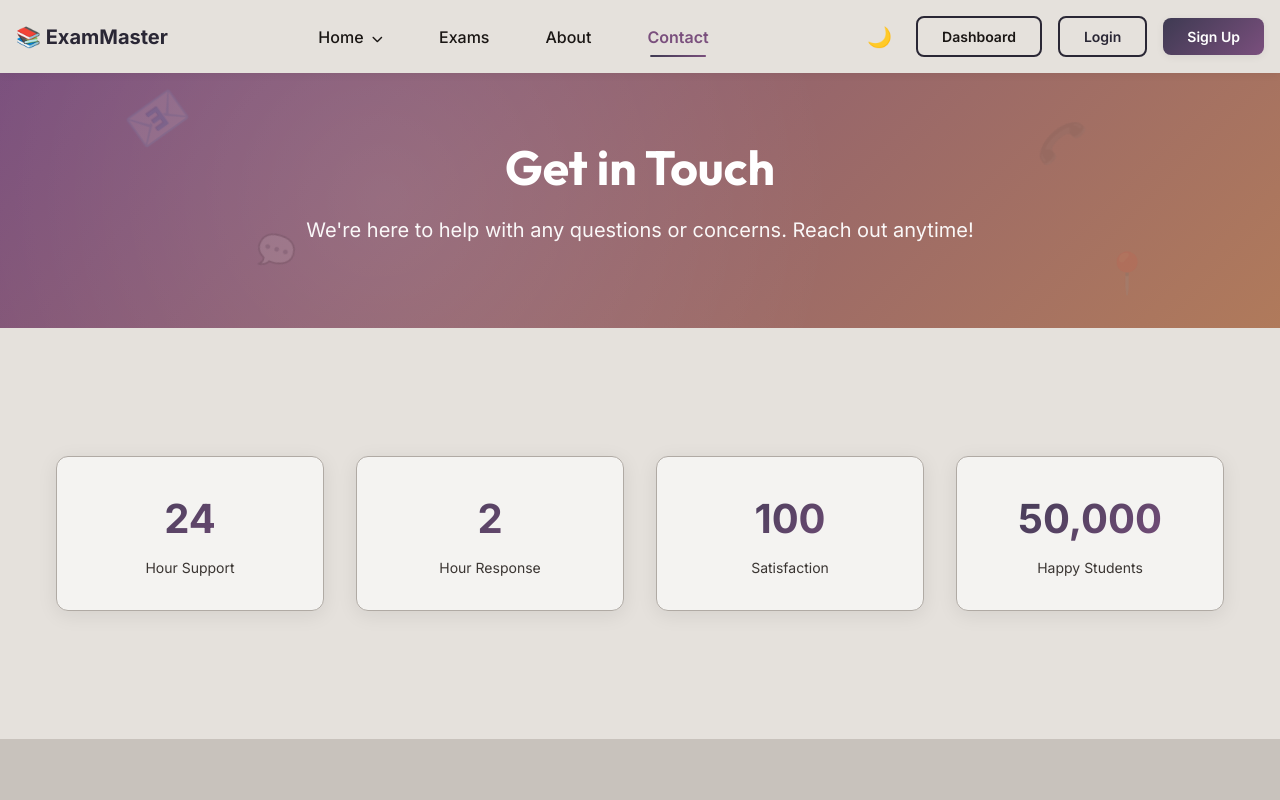
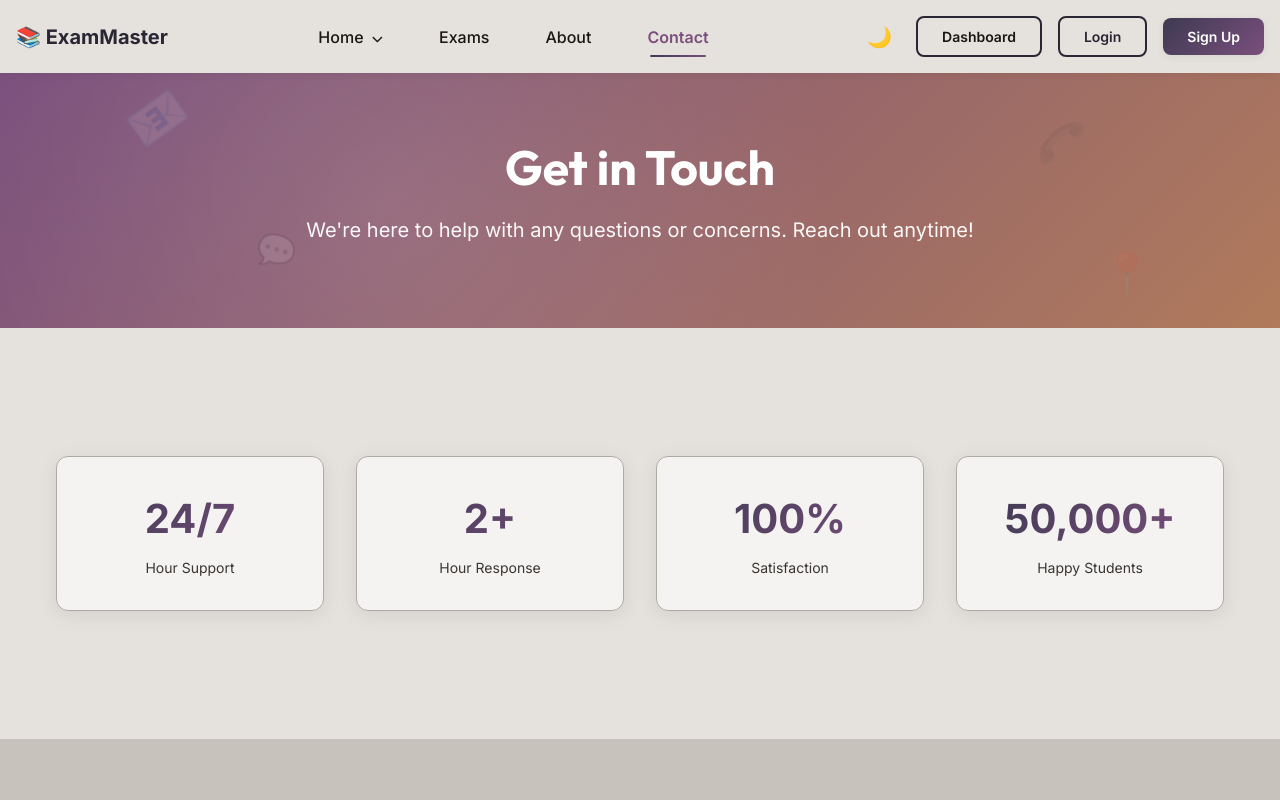
Before and after one commit to KrishTVK16/Online_Exam_Test_Series_Site, a plain HTML site: page contact.html in a window 1280 px wide. Shown: the top 800 px of the page. Drawn offline with Linux system fonts and the light colour scheme.

Commit message:
clientConcern

```diff
--- a/contact.html
+++ b/contact.html
@@ -583,11 +583,11 @@
         <div class="container">
             <div class="contact-stats">
                 <div class="stat-card animate-on-scroll">
-                    <div class="stat-number" data-counter="24" data-suffix="">24</div>
+                    <div class="stat-number" data-counter="24" data-suffix="/7">24/7</div>
                     <div class="stat-label">Hour Support</div>
                 </div>
                 <div class="stat-card animate-on-scroll">
-                    <div class="stat-number" data-counter="2" data-suffix="">2</div>
+                    <div class="stat-number" data-counter="2" data-suffix="+">2+</div>
                     <div class="stat-label">Hour Response</div>
                 </div>
                 <div class="stat-card animate-on-scroll">
@@ -857,6 +857,7 @@
 
         function animateCounter(element) {
             const target = parseFloat(element.getAttribute('data-counter'));
+            const suffix = element.getAttribute('data-suffix') || '';
             const duration = 2000;
             const increment = target / (duration / 16);
             let current = 0;
@@ -865,18 +866,22 @@
             const updateCounter = () => {
                 current += increment;
                 if (current < target) {
+                    let displayValue;
                     if (isDecimal) {
-                        element.textContent = current.toFixed(1);
+                        displayValue = current.toFixed(1);
                     } else {
-                        element.textContent = Math.floor(current).toLocaleString();
+                        displayValue = Math.floor(current).toLocaleString();
                     }
+                    element.textContent = displayValue + suffix;
                     requestAnimationFrame(updateCounter);
                 } else {
+                    let displayValue;
                     if (isDecimal) {
-                        element.textContent = target.toFixed(1);
+                        displayValue = target.toFixed(1);
                     } else {
-                        element.textContent = target.toLocaleString();
+                        displayValue = target.toLocaleString();
                     }
+                    element.textContent = displayValue + suffix;
                 }
             };
 
```
